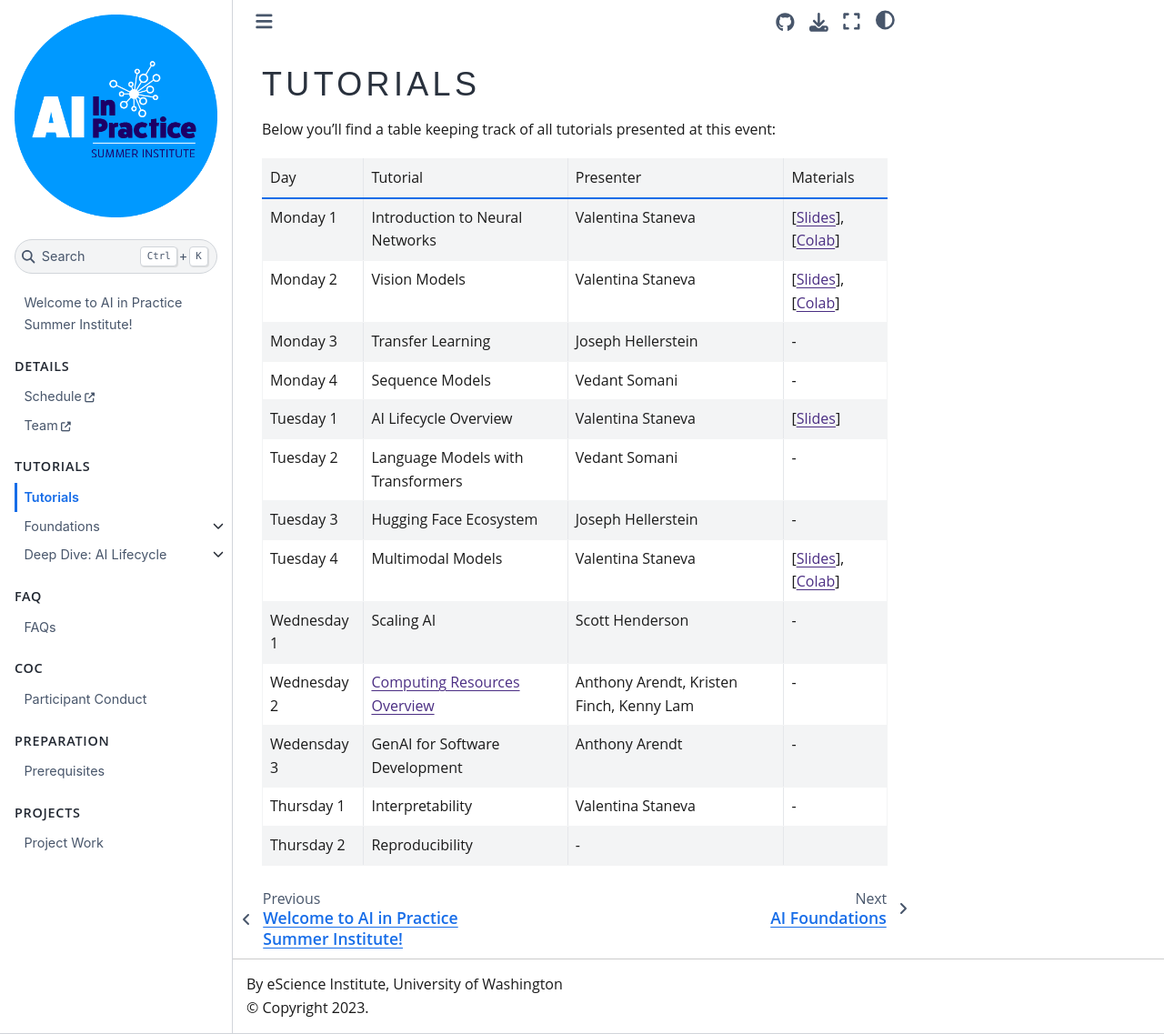
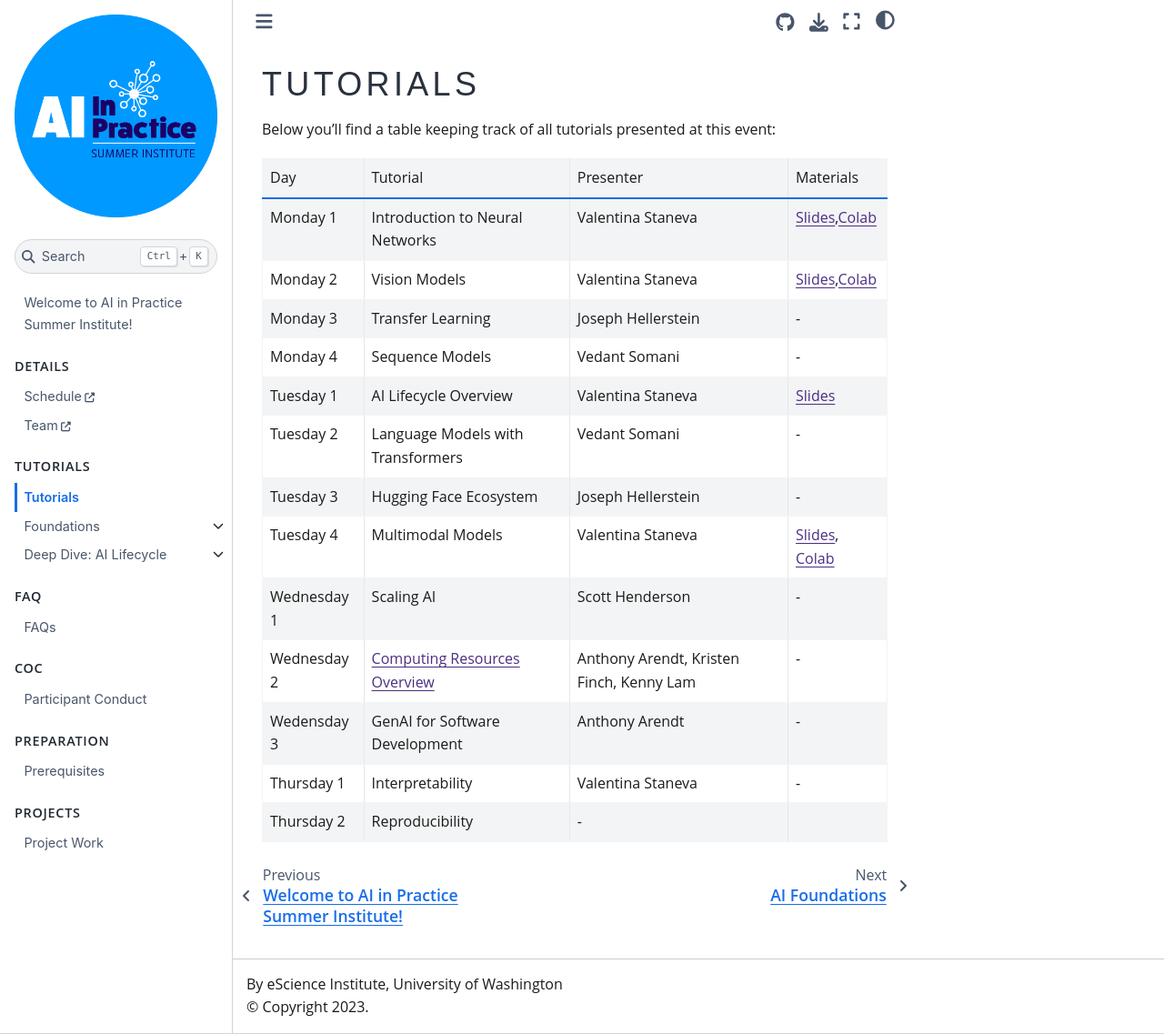
Before and after one commit to uwescience/ai-in-practice, a Jupyter Book: the page built from book/tutorials/index.md, in a window 1280 px wide and 1137 px high. Shown: the whole window at 91% size. Built offline with Jupyter Book 1.0.4 settings and Sphinx 7.4.7 and the Sphinx Book theme 1.1.4, drawn with Linux system fonts in a browser that asks for light colours; some web fonts are replaced.

Commit message:
removing brackets

```diff
--- a/book/tutorials/index.md
+++ b/book/tutorials/index.md
@@ -4,14 +4,14 @@ Below you'll find a table keeping track of all tutorials presented at this event
 
 | Day | Tutorial | Presenter | Materials |
 |-----|----------|-----------|-----------|
-| Monday 1| Introduction to Neural Networks | Valentina Staneva | [[Slides]()],[[Colab](https://colab.research.google.com/drive/1it_mt82b7f7Q8a1FgNjMEqv-7fML03ue?usp=sharing)]|
-| Monday 2| Vision Models | Valentina Staneva | [[Slides](https://docs.google.com/presentation/d/1eBCaMy97ptP68R1VeAt8LT0GwaSzfA2s-N2zt_hU_yY/edit?usp=sharing)],[[Colab](https://colab.research.google.com/drive/1sJAnrbbFTzT1e2qTFK_2Kt2yTo5Qqnu8?usp=sharing)] |
+| Monday 1| Introduction to Neural Networks | Valentina Staneva | [Slides](),[Colab](https://colab.research.google.com/drive/1it_mt82b7f7Q8a1FgNjMEqv-7fML03ue?usp=sharing)|
+| Monday 2| Vision Models | Valentina Staneva | [Slides](https://docs.google.com/presentation/d/1eBCaMy97ptP68R1VeAt8LT0GwaSzfA2s-N2zt_hU_yY/edit?usp=sharing),[Colab](https://colab.research.google.com/drive/1sJAnrbbFTzT1e2qTFK_2Kt2yTo5Qqnu8?usp=sharing) |
 | Monday 3| Transfer Learning | Joseph Hellerstein | - |
 | Monday 4| Sequence Models | Vedant Somani | - |
-| Tuesday 1| AI Lifecycle Overview | Valentina Staneva | [[Slides](https://docs.google.com/presentation/d/1cX5qb-kptoF96CSArTMCoE7gy7Cd88KfDJVO2a0yZcI/edit?usp=sharing)] |
+| Tuesday 1| AI Lifecycle Overview | Valentina Staneva | [Slides](https://docs.google.com/presentation/d/1cX5qb-kptoF96CSArTMCoE7gy7Cd88KfDJVO2a0yZcI/edit?usp=sharing) |
 | Tuesday 2| Language Models with Transformers | Vedant Somani | - |
 | Tuesday 3| Hugging Face Ecosystem | Joseph Hellerstein | - |
-| Tuesday 4| Multimodal Models | Valentina Staneva | [[Slides](https://docs.google.com/presentation/d/1fj42Heg1ydXhbQvjUZnhb-gEHckSeN8bHhI29wDRjyw/edit?usp=sharing)], [[Colab](https://colab.research.google.com/drive/1H0XzwBHbTNRxYOclV_Xhxd-_aEJcH9Ss?usp=sharing)] |
+| Tuesday 4| Multimodal Models | Valentina Staneva | [Slides](https://docs.google.com/presentation/d/1fj42Heg1ydXhbQvjUZnhb-gEHckSeN8bHhI29wDRjyw/edit?usp=sharing), [Colab](https://colab.research.google.com/drive/1H0XzwBHbTNRxYOclV_Xhxd-_aEJcH9Ss?usp=sharing) |
 | Wednesday 1 | Scaling AI| Scott Henderson | - |
 | Wednesday 2 | <a href="computing-resources/cloudbank.html" target="_blank" rel="noopener noreferrer">Computing Resources Overview</a> | Anthony Arendt, Kristen Finch, Kenny Lam | - |
 | Wedensday 3 | GenAI for Software Development | Anthony Arendt | - |
```
